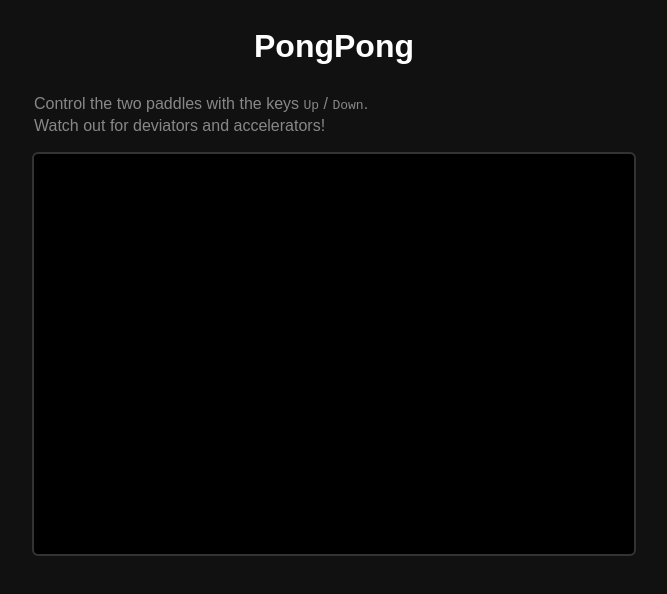
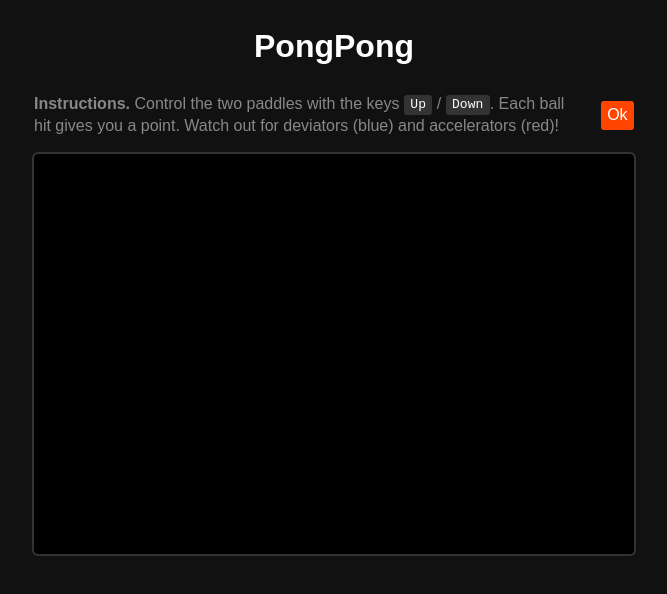
Before and after one commit to ScriptRaccoon/pongpong, a SvelteKit app: page / in a window 1280 px wide. Shown: the top 594 px of the page, without its empty margins (306-973 px from the left). Built offline with nearby package versions, Linux system fonts and the light colour scheme.

Commit message:
improve instructions

```diff
--- /dev/null
+++ b/src/lib/components/Instructions.svelte
@@ -0,0 +1,42 @@
+<script lang="ts">
+	import { slide } from 'svelte/transition'
+
+	let show_instructions = $state(true)
+
+	function close_instructions() {
+		show_instructions = false
+	}
+</script>
+
+{#if show_instructions}
+	<div transition:slide={{ duration: 150 }}>
+		<p>
+			<strong>Instructions.</strong>
+			Control the two paddles with the keys
+			<kbd>Up</kbd> / <kbd>Down</kbd>. Each ball hit gives you a point. Watch out
+			for deviators (blue) and accelerators (red)!
+		</p>
+		<button onclick={close_instructions}>Ok</button>
+	</div>
+{/if}
+
+<style>
+	div {
+		display: grid;
+		align-items: center;
+		grid-template-columns: 1fr auto;
+		gap: 1rem;
+		margin-bottom: 1rem;
+	}
+
+	p {
+		color: var(--secondary-text-color);
+	}
+
+	kbd {
+		background-color: var(--card-color);
+		padding: 0.15rem 0.4rem;
+		color: var(--text-color);
+		border-radius: 0.2rem;
+	}
+</style>
--- a/src/routes/+page.svelte
+++ b/src/routes/+page.svelte
@@ -1,17 +1,13 @@
 <script lang="ts">
 	import App from '$lib/components/App.svelte'
+	import Instructions from '$lib/components/Instructions.svelte'
 	import { CANVAS_HEIGHT, CANVAS_WIDTH } from '$lib/shared/config.js'
 
 	let canvas = $state<HTMLCanvasElement | null>(null)
 	let ctx = $derived(canvas?.getContext('2d') ?? null)
 </script>
 
-<p>
-	Control the two paddles with the keys
-	<kbd>Up</kbd> / <kbd>Down</kbd>.
-	<br />
-	Watch out for deviators and accelerators!
-</p>
+<Instructions />
 
 <canvas width={CANVAS_WIDTH} height={CANVAS_HEIGHT} bind:this={canvas}></canvas>
 
@@ -20,11 +16,6 @@
 {/if}
 
 <style>
-	p {
-		color: var(--secondary-text-color);
-		margin-bottom: 1rem;
-	}
-
 	canvas {
 		background-color: var(--black-color);
 		outline: 2px solid var(--card-color);
```
